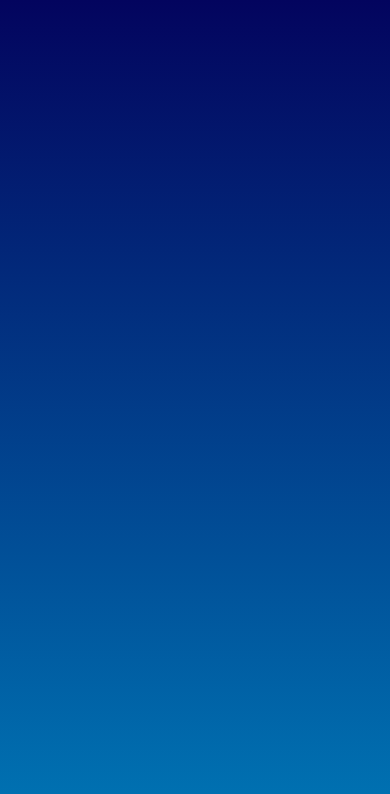
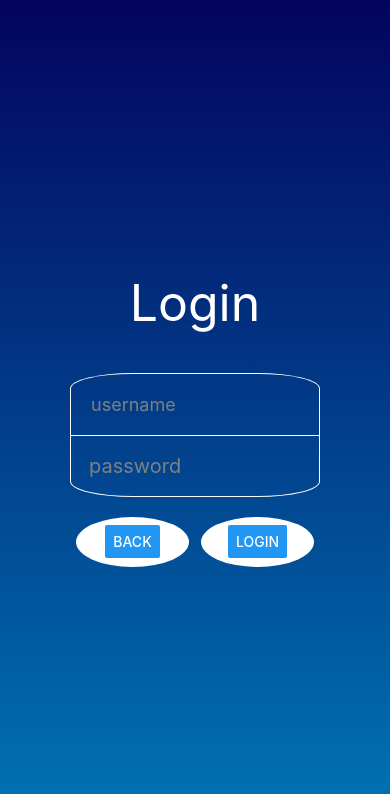
Before and after one commit to djfurniss/grouPlayApp, a React Native app: screen /Login in a window 390 px wide. Shown: the top 794 px of the page. Built offline with nearby package versions, Linux system fonts and the light colour scheme.

Commit message:
login page has two inputs, uses keyboardAvoidingView, has two buttons (back and login)

```diff
--- a/app/screens/Login.js
+++ b/app/screens/Login.js
@@ -1,16 +1,60 @@
-import { View, Image, StyleSheet, Text, Button } from "react-native";
+import React, { useState } from "react";
+import {
+    View,
+    StyleSheet,
+    Text,
+    Button,
+    TextInput,
+    KeyboardAvoidingView,
+    TouchableWithoutFeedback,
+    Keyboard,
+ } from "react-native";
 // import Icon from 'react-native-vector-icons/AntDesign';
 import { LinearGradient } from "expo-linear-gradient";
+import { SafeAreaView } from "react-native-safe-area-context";
 
 export default function Login({ navigation }){
+    const [username, setUsername] = useState(null)
+    const [password, setPassword] = useState(null)
+
     return(
-        <View style={styles.container}>
-           <LinearGradient
-                // Background Linear Gradient
-                colors={['#03045E', '#0077B6']}
-                style={styles.background}
-            />
-        </View>
+        <TouchableWithoutFeedback onPress={Keyboard.dismiss}>
+            <View style={styles.container}>
+                <LinearGradient
+                    // Background Linear Gradient
+                    colors={['#03045E', '#0077B6']}
+                    style={styles.background}/>
+
+                <KeyboardAvoidingView behavior="position" style={styles.secondaryContainer}>
+                    <Text style={styles.heading}>Login</Text>
+                    <TextInput
+                        style={styles.usernameInput}
+                        onChangeText={setUsername}
+                        value={username}
+                        placeholder="username"
+                        placeholderTextColor='gray'/>
+                    <TextInput
+                        style={styles.passwordInput}
+                        onChangeText={setPassword}
+                        value={password}
+                        secureTextEntry={true}
+                        placeholder="password"
+                        placeholderTextColor='gray'/>
+                    <View style={styles.buttonsContainer}>
+                        <View style={styles.button}>
+                            <Button
+                                title='back'
+                                onPress={()=>navigation.navigate("Home")}/>
+                        </View>
+                        <View style={styles.button}>
+                            <Button
+                                title='login'
+                                onPress={()=>console.log('logging in!')}/>
+                        </View>
+                    </View>
+                </KeyboardAvoidingView>
+            </View>
+        </TouchableWithoutFeedback>
     )
 };
 
@@ -18,6 +62,11 @@ const styles = StyleSheet.create({
     container:{
         flex: 1,
         alignItems: 'center',
+        justifyContent: 'center',
+    },
+    secondaryContainer: {
+        display: 'flex',
+        justifyContent: 'center',
     },
     background: {
         position: 'absolute',
@@ -26,4 +75,47 @@ const styles = StyleSheet.create({
         top: 0,
         bottom: 0,
     },
+    heading: {
+        fontSize: 50,
+        color: '#fff',
+        marginBottom: 40,
+        textAlign: 'center',
+    },
+    buttonsContainer: {
+        display: 'flex',
+        flexDirection: 'row',
+        width: 250,
+        justifyContent: 'space-around',
+        marginTop: 15,
+    },
+    button: {
+        backgroundColor: '#fff',
+        borderRadius: '50%',
+        marginVertical: 5,
+        width: '45%',
+        height: 50,
+        justifyContent: 'center',
+        alignItems: 'center',
+    },
+    usernameInput: {
+        borderColor: '#fff',
+        borderWidth: .5,
+        borderTopRightRadius: '25%',
+        borderTopLeftRadius: '25%',
+        borderBottomWidth: 0,
+        fontSize: 18,
+        color: '#fff',
+        width: 250,
+        padding: 20,
+    },
+    passwordInput: {
+        borderColor: '#fff',
+        borderWidth: .5,
+        borderBottomRightRadius: '25%',
+        borderBottomLeftRadius: '25%',
+        fontSize: 20,
+        color: '#fff',
+        width: 250,
+        padding: 18,
+    },
 })
```
